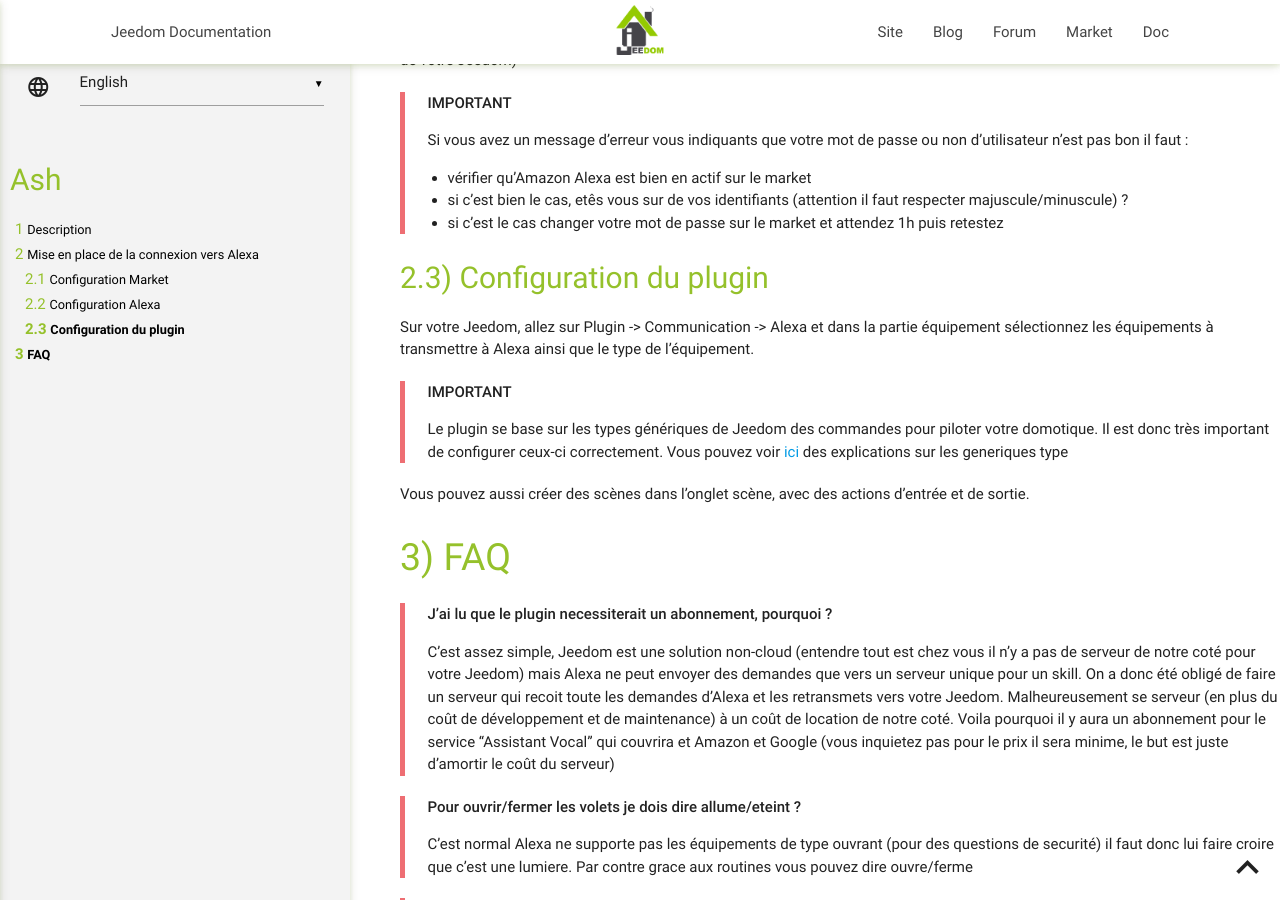
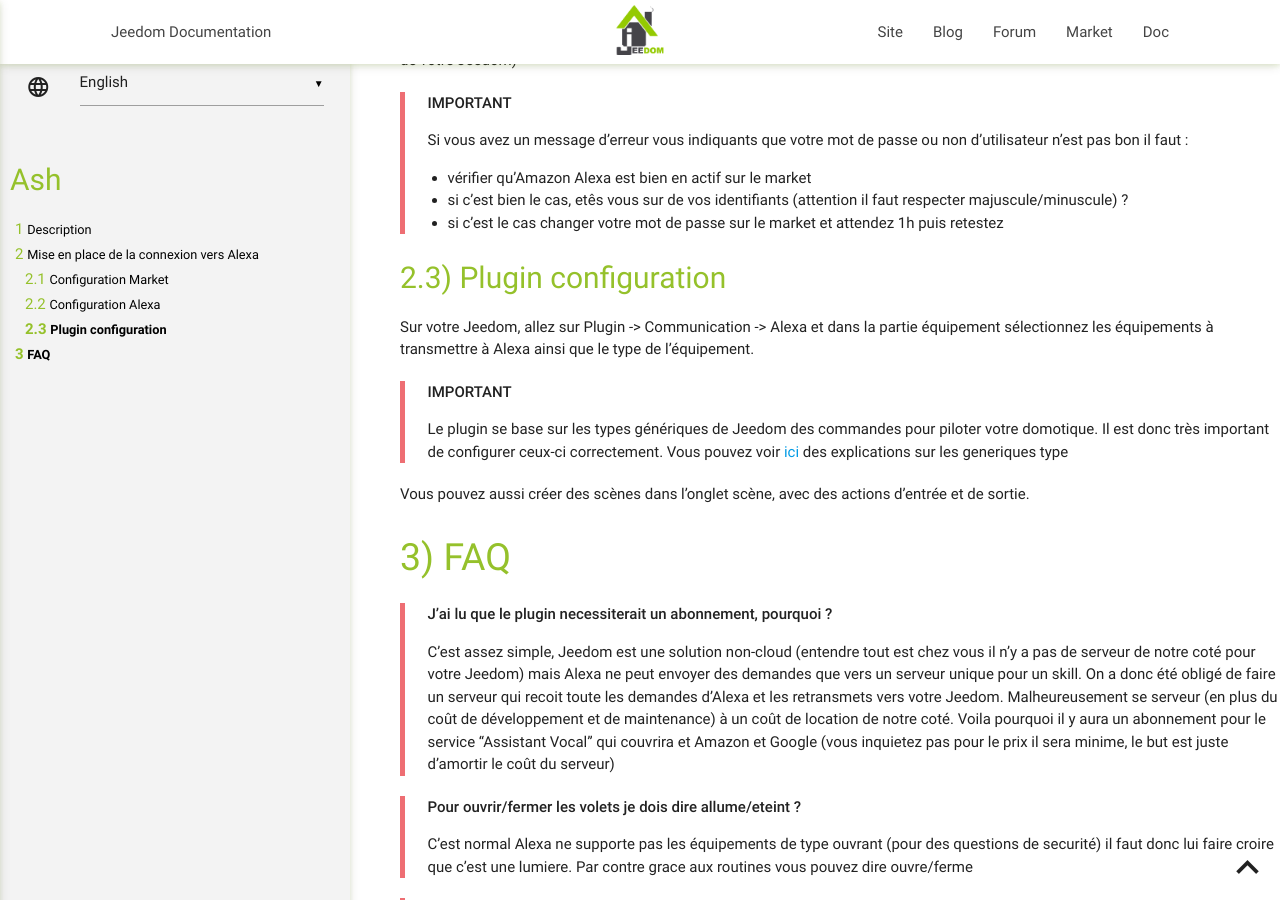
Before and after one commit to jeedom/plugin-ash, a Jekyll site: the page built from docs/en_US/index.md, in a window 1280 px wide and 900 px high, scrolled down 810 px. Built offline with Jekyll 4.4.1, drawn with Linux system fonts in a browser that asks for light colours; our own code applies the rules of GitHub Pages for plain Markdown files.

Commit message:
[ROBOT] Action all

```diff
--- a/docs/en_US/index.md
+++ b/docs/en_US/index.md
@@ -33,7 +33,7 @@ Une fois le service bien actif il faut sur l'application Alexa ou sur le [site w
 > - si c'est bien le cas, etês vous sur de vos identifiants (attention il faut respecter majuscule/minuscule) ?
 > - si c'est le cas changer votre mot de passe sur le market et attendez 1h puis retestez
 
-## Configuration du plugin
+## Plugin configuration
 
 Sur votre Jeedom, allez sur Plugin -> Communication -> Alexa et dans la partie équipement sélectionnez les équipements à transmettre à Alexa ainsi que le type de l'équipement.
 
```
